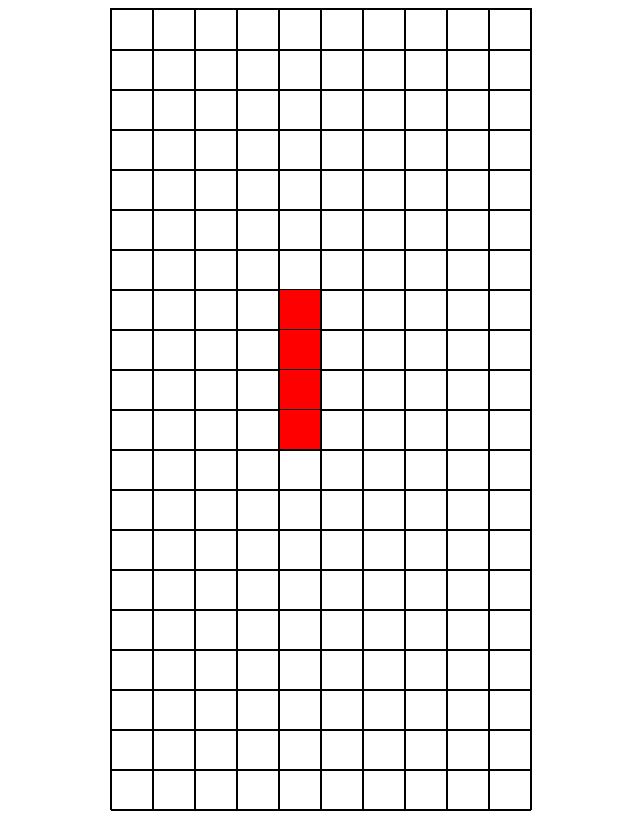
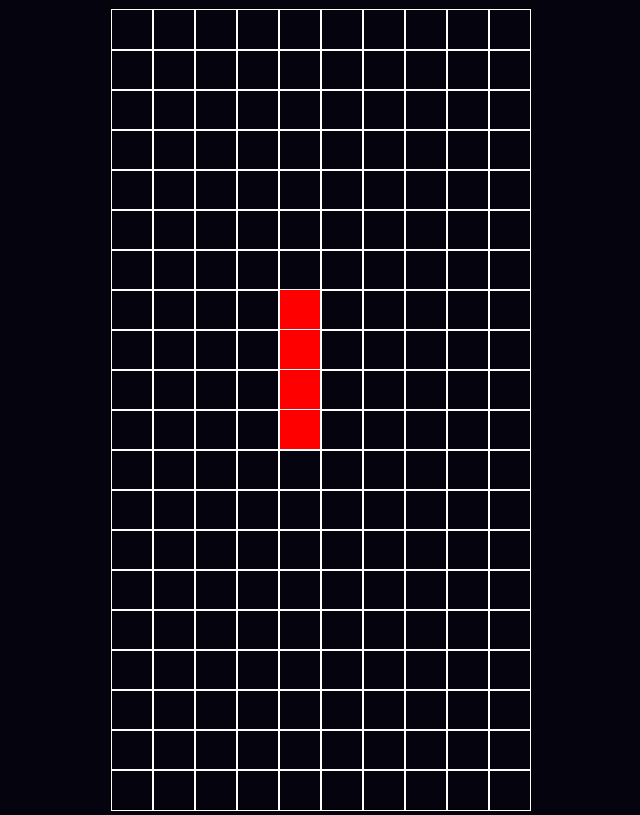
Before and after one commit to Wlochp20/minigry, a plain HTML site: page podstrony/tetris.html in a window 1280 px wide. Both pictures are taken after a click on the button "GRAJ". Shown: the whole page, without its empty margins (319-959 px from the left). Drawn offline with Linux system fonts and the light colour scheme.

Commit message:
Update tetris.css

```diff
--- a/css/tetris.css
+++ b/css/tetris.css
@@ -1,3 +1,6 @@
+body{
+    background-color: #05030e;
+}
 .plansza{
     border: 1px solid rgb(0, 0, 0);
     width: max-content;
@@ -21,5 +24,5 @@
     display: inline-block;
     width: 40px;
     height: 40px;
-    border: 1px solid rgb(0, 0, 0);
+    border: 1px solid rgb(255, 255, 255);
 }
```
